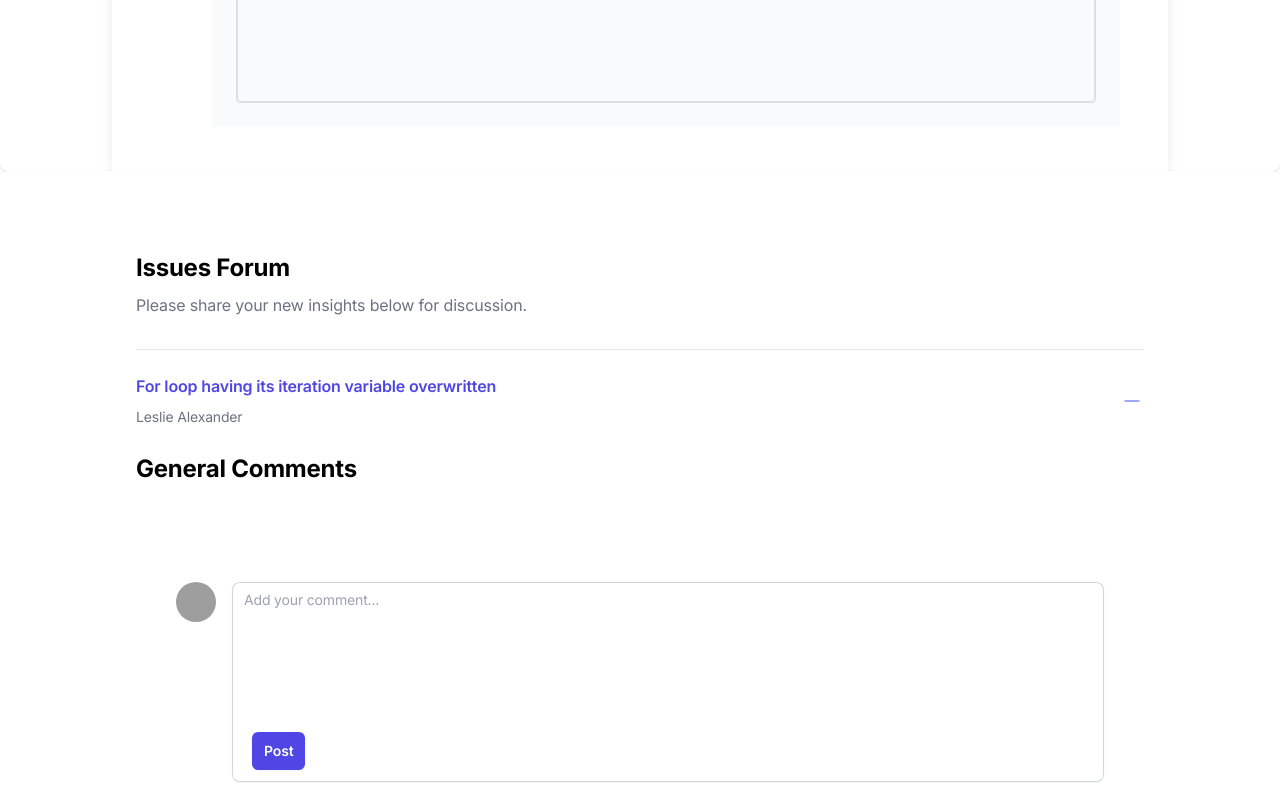
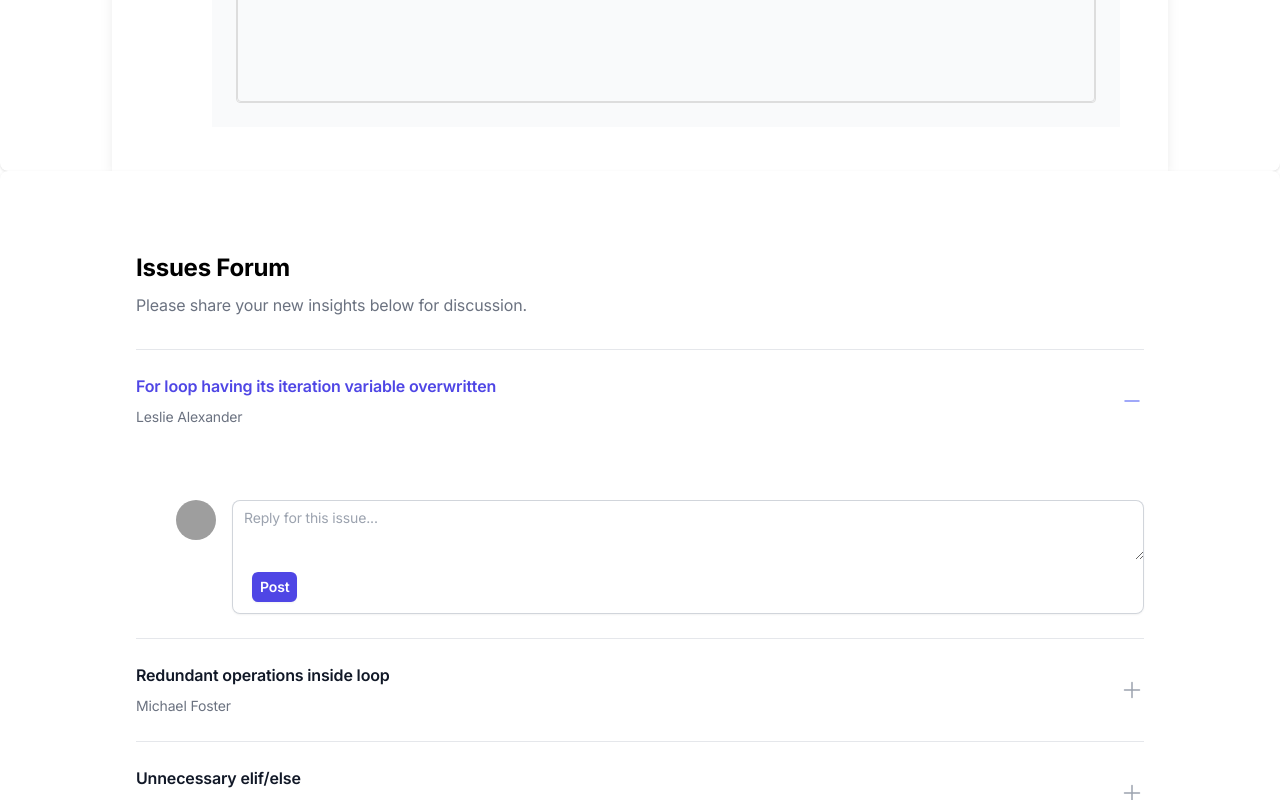
Before and after one commit to VickyGe22/fianlyear-teamProject-discussionForum, a Next.js app in the folder codeinsight/: page /discussion-forum in a window 1280 px wide. Both pictures are taken after a click on the button 640 px from the left and 873 px from the top of the page. Shown: the part 473-1273 px from the top of the page. Built offline with nearby package versions, Linux system fonts and the light colour scheme; grey boxes are pictures that could not be loaded.

Commit message:
add a issuereply box

```diff
--- a/codeinsight/app/(root)/discussion-forum/discuss-subpage/issuepage.tsx
+++ b/codeinsight/app/(root)/discussion-forum/discuss-subpage/issuepage.tsx
@@ -2,7 +2,7 @@ import { ChatBubbleLeftIcon, CheckCircleIcon } from '@heroicons/react/24/outline
 import { useState } from 'react';
 import { Disclosure } from '@headlessui/react';
 import { MinusIcon, PlusIcon } from '@heroicons/react/24/outline';
-import GeneralComments from "./generalcomments";
+import IssueReply from "./issuereply";
 
 
 const discussions = [
@@ -211,7 +211,7 @@ export default function Example() {
                       </h3>
                         <Disclosure.Panel as="div" className="prose prose-sm pb-6">
                           <ul role="list">
-                            <GeneralComments />
+                            <IssueReply />
                           </ul>
                         </Disclosure.Panel>
                       </>
--- /dev/null
+++ b/codeinsight/app/(root)/discussion-forum/discuss-subpage/issuereply.tsx
@@ -0,0 +1,127 @@
+import React, { useState } from 'react';
+import Like from '@/public/images/like.png';
+import Like2 from '@/public/images/like-2.png';
+import Image from 'next/image'
+
+
+const people = [
+  {
+    name: 'Chelsea Hagon',
+    imageUrl: 'https://images.unsplash.com/photo-1550525811-e5869dd03032?ixlib=rb-1.2.1&ixid=eyJhcHBfaWQiOjEyMDd9&auto=format&fit=facearea&facepad=2&w=256&h=256&q=80',
+  },
+];
+
+
+export default function Example() {
+  const [comment, setComment] = useState('');
+  const [comments, setComments] = useState<Array<{ text: string; user: { name: string; imageUrl: string; }; likes: number; isLiked: boolean; }>>([]);
+  const [clicked, setClicked] = useState(false);
+
+  const handleCommentChange = (e: { target: { value: React.SetStateAction<string>; }; }) => {
+    setComment(e.target.value);
+  };
+
+  const handleSubmit = (e: { preventDefault: () => void; }) => {
+    e.preventDefault();
+    const person = people[0];
+    const newComment = {
+      text: comment,
+      user: person,
+      likes: 0, // Initialize likes to 0
+      isLiked: false
+    };
+    setComments([...comments, newComment]);
+    setComment('');
+  };
+
+  const handleLike = (index: number) => {
+    const updatedComments = [...comments];
+    const comment = updatedComments[index];
+
+    if (comment.isLiked) {
+      // 如果已经点赞，取消点赞并减少1个赞
+      comment.likes -= 1;
+    } else {
+      // 如果尚未点赞，点赞并增加1个赞
+      comment.likes += 1;
+    }
+
+    // 切换点赞状态
+    comment.isLiked = !comment.isLiked;
+
+
+    setComments(updatedComments);
+  };
+
+  return (
+    <>
+      <div >
+        {/* Display comments */}
+        <div className="comments py-4 mb-4 ml-10">
+          {comments.map((comment, index) => (
+            <div
+              key={index}
+              className="mb-4 relative flex items-center space-x-3 rounded-lg border border-gray-300 bg-white px-6 py-5 shadow-sm focus-within:ring-2 focus-within:ring-indigo-500 focus-within:ring-offset-2 hover:border-gray-400"
+            >
+              <div className="flex-shrink-0">
+                <img className="h-10 w-10 rounded-full" src={comment.user.imageUrl} alt="" />
+              </div>
+              <div className="min-w-0 flex-1">
+                <p className="text-sm font-medium text-gray-900">{comment.user.name}</p>
+                <div className="comment text-gray-800 text-sm my-2">
+                  {comment.text}
+                </div>
+              </div>
+              <button
+                onClick={() => handleLike(index)}
+                className="text-gray-500 hover:text-gray-700 flex items-center space-x-1 focus:outline-none"
+              >
+                {comment.isLiked ? (
+                    <Image src={Like2} className="w-4 h-4" alt="Liked" />
+                  ) : (
+                    <Image src={Like} className="w-4 h-4" alt="Like" />
+                  )}
+                <span>{comment.likes}</span>
+              </button>
+            </div>
+          ))}
+        </div>
+        {/* Comment form */}
+        <div className="flex items-start space-x-4 ml-10">
+          <div className="flex-shrink-0">
+            <img
+              className="inline-block h-10 w-10 rounded-full"
+              src={people[0].imageUrl}
+              alt=""
+            />
+          </div>
+          <div className="min-w-0 flex-1 ">
+            <form className="relative" onSubmit={handleSubmit}>
+              <div className="overflow-hidden rounded-lg shadow-sm ring-1 ring-inset ring-gray-300 focus-within:ring-2 focus-within:ring-indigo-600">
+
+                <textarea
+                    rows={2}
+                    name="comment"
+                    id="comment"
+                    className="block w-full  border-0 bg-transparent py-1.5 text-gray-900 placeholder:text-gray-400 focus:ring-0 sm:text-sm sm:leading-6"
+                    placeholder="Reply for this issue..."
+                    value={comment}
+                    onChange={handleCommentChange}
+                />
+
+                <div className="flex-shrink-0 py-3 px-5 text-left">
+                  <button
+                    type="submit"
+                    className="inline-flex items-center rounded-md bg-indigo-600 px-2 py-1 text-sm font-semibold text-white shadow-sm hover:bg-indigo-500 focus-visible:outline focus-visible:outline-2 focus-visible:outline-offset-1 focus-visible:outline-indigo-600"
+                  >
+                    Post
+                  </button>
+                </div>
+              </div>
+            </form>
+          </div>
+        </div>
+      </div>
+    </>
+  );
+}
```
